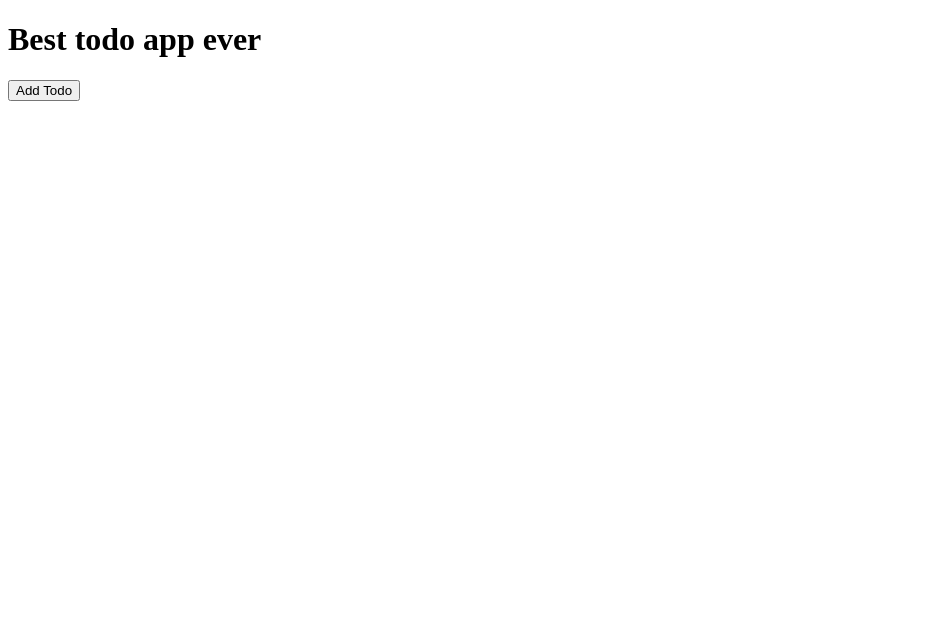
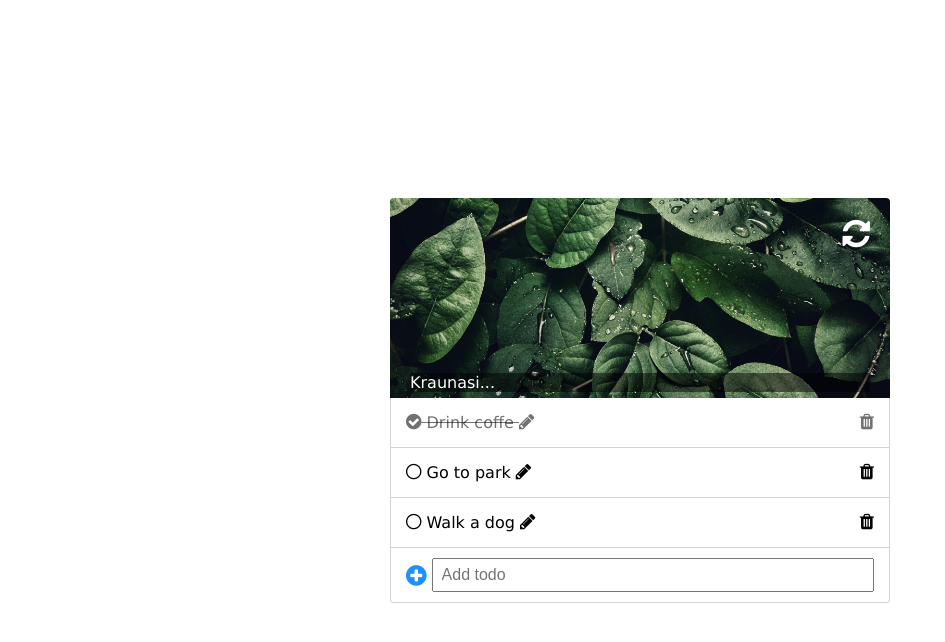
Before and after one commit to MariusCodeAcademy/js3_Todo_OOP, a plain HTML site: page index.html in a window 1280 px wide. Shown: the whole page, without its empty margins (0-945 px from the left). Drawn offline with Linux system fonts and the light colour scheme.

Commit message:
isikelemHTML

```diff
--- a/index.html
+++ b/index.html
@@ -2,15 +2,52 @@
 <html lang="en">
   <head>
     <meta charset="UTF-8" />
-    <meta http-equiv="X-UA-Compatible" content="IE=edge" />
     <meta name="viewport" content="width=device-width, initial-scale=1.0" />
-    <script type="module" src="./js/app.js"></script>
-    <title>Lets Todo</title>
+    <link
+      rel="stylesheet"
+      href="https://stackpath.bootstrapcdn.com/font-awesome/4.7.0/css/font-awesome.min.css"
+    />
+    <link rel="stylesheet" href="style.css" />
+
+    <script src="./js/app.js" defer type="module"></script>
+    <title>Document</title>
   </head>
+
   <body>
-    <h1>Best todo app ever</h1>
-    <div class="btn-container">
-      <button onclick="boom()">Add Todo</button>
+    <div class="container">
+      <header>
+        <div class="clear">
+          <i id="reset" class="fa fa-refresh"></i>
+        </div>
+        <p id="date" class="date">Kraunasi...</p>
+        <img class="img-fluid cover-img" src="./gold.jpg" alt="Cover image" />
+      </header>
+      <section class="content">
+        <ul id="list" class="list">
+          <li class="item line-through">
+            <i class="fa fa-check-circle make-done" aria-hidden="true"></i>
+            <span class="text">Drink coffe</span>
+            <i class="fa fa-pencil edit-icon" aria-hidden="true"></i>
+            <i class="fa fa-trash delete-icon" aria-hidden="true"></i>
+          </li>
+          <li class="item">
+            <i class="fa fa-circle-thin make-done" aria-hidden="true"></i>
+            <span class="text">Go to park</span>
+            <i class="fa fa-pencil edit-icon" aria-hidden="true"></i>
+            <i class="fa fa-trash delete-icon" aria-hidden="true"></i>
+          </li>
+          <li class="item">
+            <i class="fa fa-circle-thin make-done" aria-hidden="true"></i>
+            <span class="text">Walk a dog</span>
+            <i class="fa fa-pencil edit-icon" aria-hidden="true"></i>
+            <i class="fa fa-trash delete-icon" aria-hidden="true"></i>
+          </li>
+        </ul>
+        <div class="add-item">
+          <i id="add-todo-btn" class="fa fa-plus-circle" aria-hidden="true"></i>
+          <input type="text" id="input" placeholder="Add todo" />
+        </div>
+      </section>
     </div>
   </body>
 </html>
--- a/js/app.js
+++ b/js/app.js
@@ -1,55 +1,17 @@
 "use strict"; // here we go again
+console.log("app.js");
 
-console.log("app.js");
 import Todo from "./class/Todo.js";
 import TodoPicture from "./class/TodoPicture.js";
 import State from "./class/State.js";
 
-window.kkk = "yes";
 // state - bus laikoma dabartine todo elementu busena ir pagal ja bus atvaizduojamas html
 let st = new State();
 
-let todosDataArr = [
-  "Buy milk",
-  "Do pushups",
-  ["got to this mountain", "mountain.jpg"],
-  "Read a book",
-  "Go for shoppig", // Todo
-  ["find this pole", "south poole.jpg"], // TodoPicture
-  "call Jane",
-  "Lorem ipsum dolor sit amet consectetur adipisicing elit. Distinctio sint cumque minima commodi a optio, illo fuga voluptates dolorum corrupti! Asperiores temporibus soluta accusamus explicabo, vitae aliquid esse qui velit itaque earum necessitatibus voluptates incidunt a in maxime non fugit natus corrupti, ipsa dolore deserunt porro culpa praesentium eligendi? Labore.",
-];
-todosDataArr.forEach((todoData) => {
-  if (typeof todoData === "string") {
-    // kai todo yra tekstas
-    st.addTodo(new Todo(todoData));
-    return;
-  }
-  if (Array.isArray(todoData)) {
-    // kai todo yra masyvas
-    st.addTodo(new TodoPicture(...todoData));
-    // st.addTodo(new TodoPicture(todoData[0], todoData[1]));
-    return;
-  }
-  throw new Error("not a valid input");
+const ourTodoData = ["Drink coffe", "Go to park", "walk a dog"];
+
+ourTodoData.forEach((todoTitle) => {
+  st.addTodo(new Todo(todoTitle));
 });
 
-// uzbaikim keleta todo (done, checked);
-st.checkAsDone("t_2");
-st.checkAsDone("t_4");
-st.checkAsDone("t_5");
-console.log(st);
-
-console.log("pic todos only", st.pictureOnlyTodo);
-console.log("simple todos only", st.simpleTodosOnly);
-
-st.skaitliukas;
-window.rez = st;
-console.log(st.currentTodos[1].title);
-
-window.boom = function () {
-  window.rez.addTodo(new Todo("does it"));
-  console.log(window.rez.currentTodos);
-};
-
-window.blue = "green";
+console.log(st.currentTodos);
--- /dev/null
+++ b/style.css
@@ -0,0 +1,137 @@
+* {
+    box-sizing: border-box;
+    margin: 0;
+    padding: 0;
+}
+
+:root {
+    font-size: 16px;
+}
+
+body {
+    font-family: Verdana, Geneva, Tahoma, sans-serif;
+    display: flex;
+    flex-direction: column;
+    align-items: center;
+    justify-content: center;
+    min-height: 100vh;
+}
+
+.container {
+    width: 500px;
+}
+
+i {
+    cursor: pointer;
+}
+
+
+/* Styling clases */
+
+.img-fluid {
+    width: 100%;
+    height: auto;
+    object-fit: cover;
+    object-position: bottom;
+}
+
+.line-through {
+    text-decoration: line-through;
+    color: rgba(0, 0, 0, 0.555);
+}
+
+.no-todo-text {
+    text-align: center;
+    padding: 30px 0;
+    font-size: 18px;
+}
+
+
+/* Header */
+
+header {
+    position: relative;
+}
+
+.date {
+    position: absolute;
+    width: calc(100% - 40px);
+    bottom: 10px;
+    color: #fff;
+    left: 20px;
+    background-color: rgba(0, 0, 0, 0.507);
+}
+
+.clear {
+    position: absolute;
+    right: 20px;
+    top: 20px;
+}
+
+.clear i {
+    color: #fff;
+    font-size: 2rem;
+}
+
+.cover-img {
+    max-height: 200px;
+    border-top-left-radius: 4px;
+    border-top-right-radius: 4px;
+}
+
+
+/* Content */
+
+.content {
+    border: 1px solid lightgray;
+    border-top-color: transparent;
+    border-bottom-left-radius: 4px;
+    border-bottom-right-radius: 4px;
+    margin-top: -5px;
+}
+
+.list {
+    list-style: none;
+    padding-left: 0;
+}
+
+.item {
+    padding: 15px;
+    border-bottom: 1px solid lightgray;
+}
+
+.item i {
+    font-size: 18px;
+    cursor: pointer;
+}
+
+.item i:last-child {
+    float: right;
+}
+
+.item input {
+    font-size: 1rem;
+    padding: 6px 8px;
+}
+
+
+/* Add todo  */
+
+.add-item {
+    display: flex;
+    align-items: center;
+}
+
+.add-item i {
+    cursor: pointer;
+    color: DodgerBlue;
+    font-size: 1.5rem;
+    padding: 15px 5px 15px 15px;
+}
+
+.add-item input {
+    font-size: 1rem;
+    padding: 6px 8px;
+    width: 100%;
+    margin-right: 15px;
+}
```
Also changed, not shown: gold.jpg (added).
